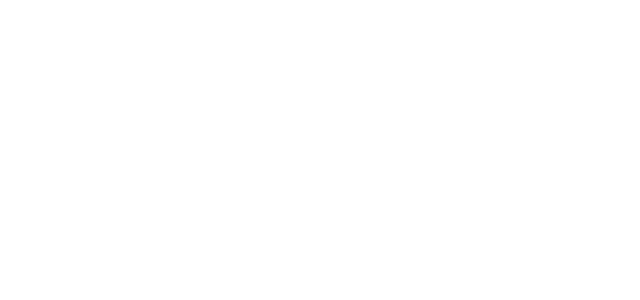
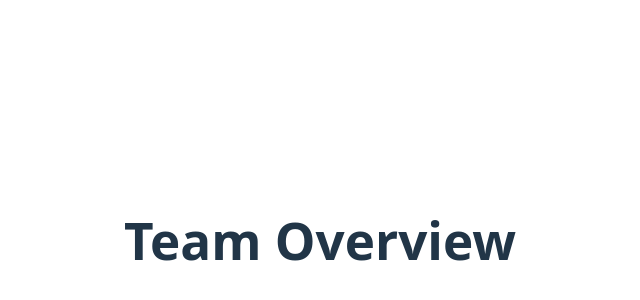
Before and after one commit to Jesus97-max/LA-Tech-Soccer-Fantasy-Draft-Project, a React (Vite) app in the folder frontend/Front End Soccer Site/: page /#/teamdisplay in a window 1280 px wide. Before the commit this address had no page. Shown: the part 160-460 px from the top of the page, without its empty margins (320-960 px from the left). Built offline with nearby package versions, Linux system fonts and the light colour scheme; the HTML template or start-up script is replaced by a standard one.

Commit message:
Connected TeamDisplay and UserChoice to Router

```diff
--- a/frontend/Front End Soccer Site/src/App.jsx
+++ b/frontend/Front End Soccer Site/src/App.jsx
@@ -1,6 +1,8 @@
 import './App.css';
 import Login from './Pages/Login.jsx';
 import Waiting from './Pages/Waiting.jsx';
+import UserChoice from './Pages/UserChoice.jsx';
+import TeamDisplay from './Pages/TeamDisplay.jsx';
 import {HashRouter as Router, Routes, Route} from 'react-router-dom';
 
 function App() {
@@ -9,6 +11,8 @@ function App() {
       <Routes>
         <Route path="/" element={<Login/>}/>
         <Route path="/waiting" element={<Waiting/>}/>
+         <Route path="/userchoice" element={<UserChoice/>}/>
+         <Route path="/teamdisplay" element={<TeamDisplay/>}/>
       </Routes>
     </Router>
   );
--- a/frontend/Front End Soccer Site/src/Pages/TeamDisplay.jsx
+++ b/frontend/Front End Soccer Site/src/Pages/TeamDisplay.jsx
@@ -0,0 +1,9 @@
+function TeamDisplay(){
+    return(
+        <>
+        <h1>Team Overview</h1>
+        </>
+    );
+}
+
+export default TeamDisplay
--- a/frontend/Front End Soccer Site/src/Pages/UserChoice.jsx
+++ b/frontend/Front End Soccer Site/src/Pages/UserChoice.jsx
@@ -0,0 +1,9 @@
+function UserChoice(){
+    return(
+        <>
+        <button>Select</button>
+        </>
+    );
+}
+
+export default UserChoice
```
